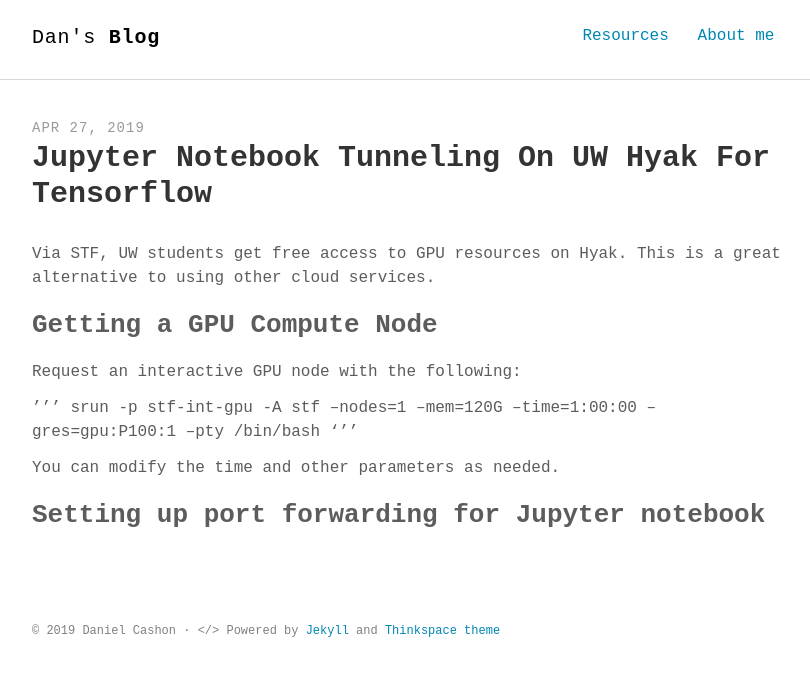
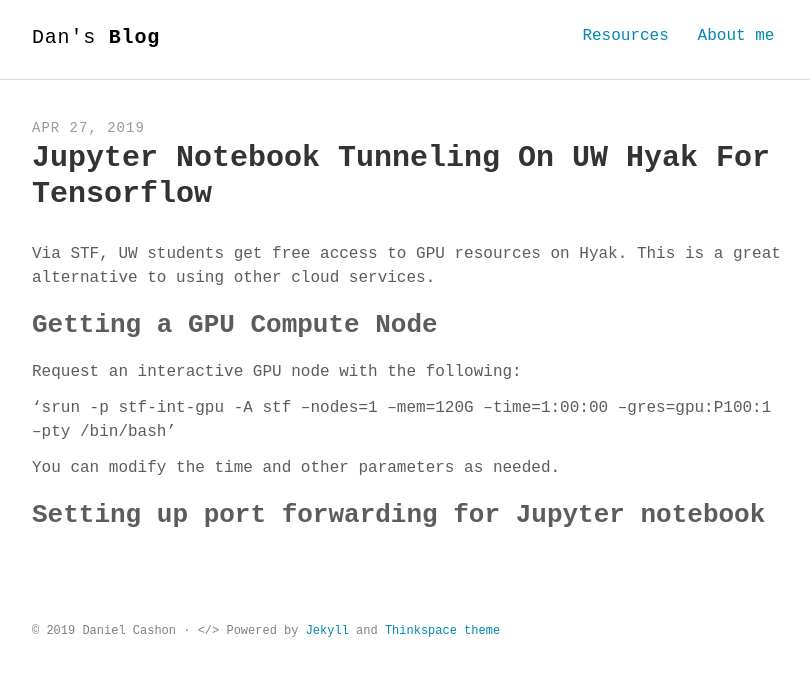
Before and after one commit to dcashon/dcashon.github.io, a Jekyll site: the page built from _posts/2019-04-27-guide_to_tensorflow_on_UW_hyak.md, in a window 1280 px wide. Shown: the top 676 px of the page, without its empty margins (232-1042 px from the left). Built offline with Jekyll 4.4.1, drawn with Linux system fonts in a browser that asks for light colours; some web fonts are replaced.

```diff
--- a/_posts/2019-04-27-guide_to_tensorflow_on_UW_hyak.md
+++ b/_posts/2019-04-27-guide_to_tensorflow_on_UW_hyak.md
@@ -12,9 +12,8 @@ Via STF, UW students get free access to GPU resources on Hyak. This is a great a
 
 Request an interactive GPU node with the following:
 
-'''
-srun -p stf-int-gpu -A stf --nodes=1 --mem=120G  --time=1:00:00 --gres=gpu:P100:1 --pty /bin/bash
-'''
+
+'srun -p stf-int-gpu -A stf --nodes=1 --mem=120G  --time=1:00:00 --gres=gpu:P100:1 --pty /bin/bash'
 
 You can modify the time and other parameters as needed.
 
```
